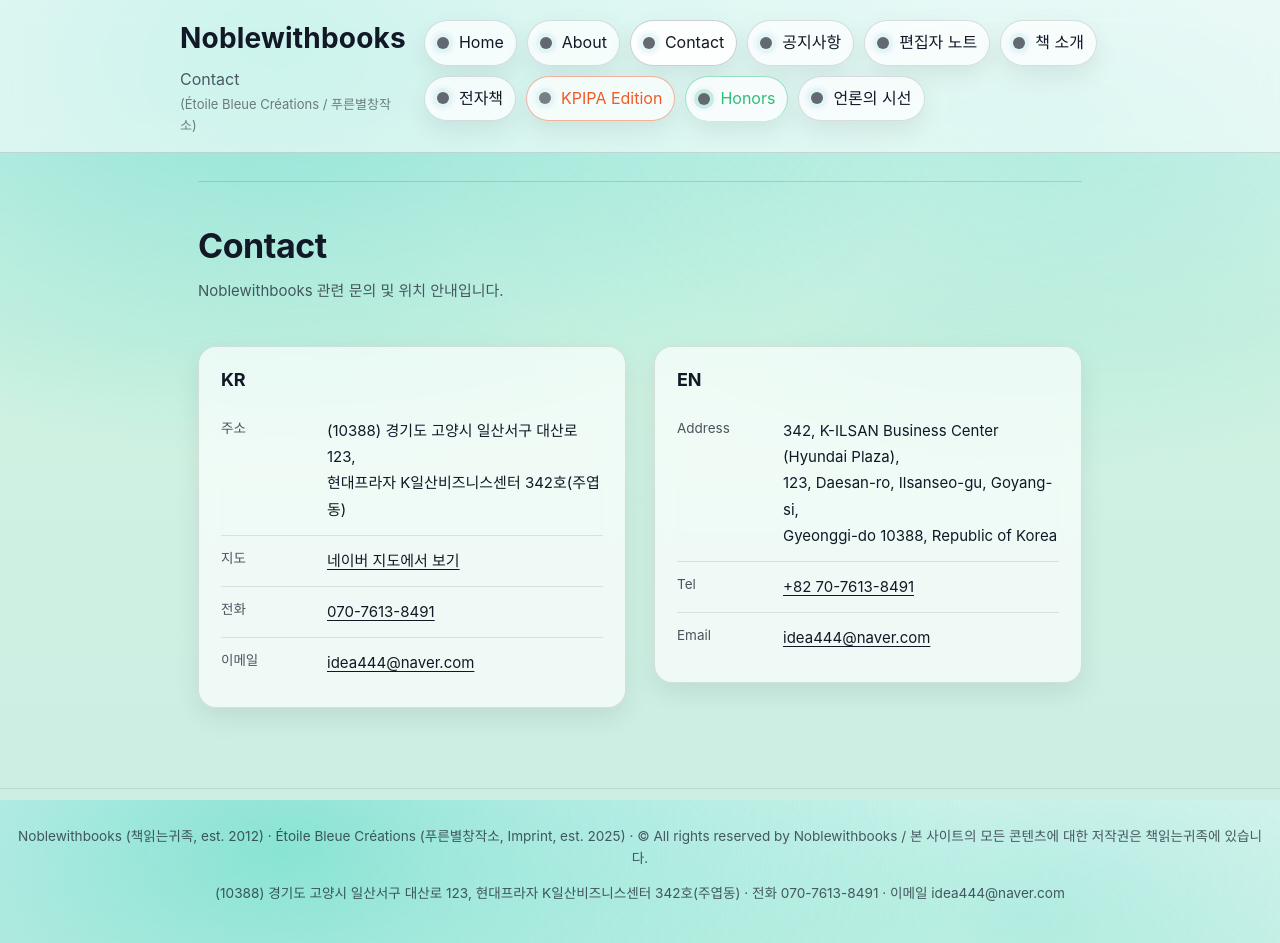
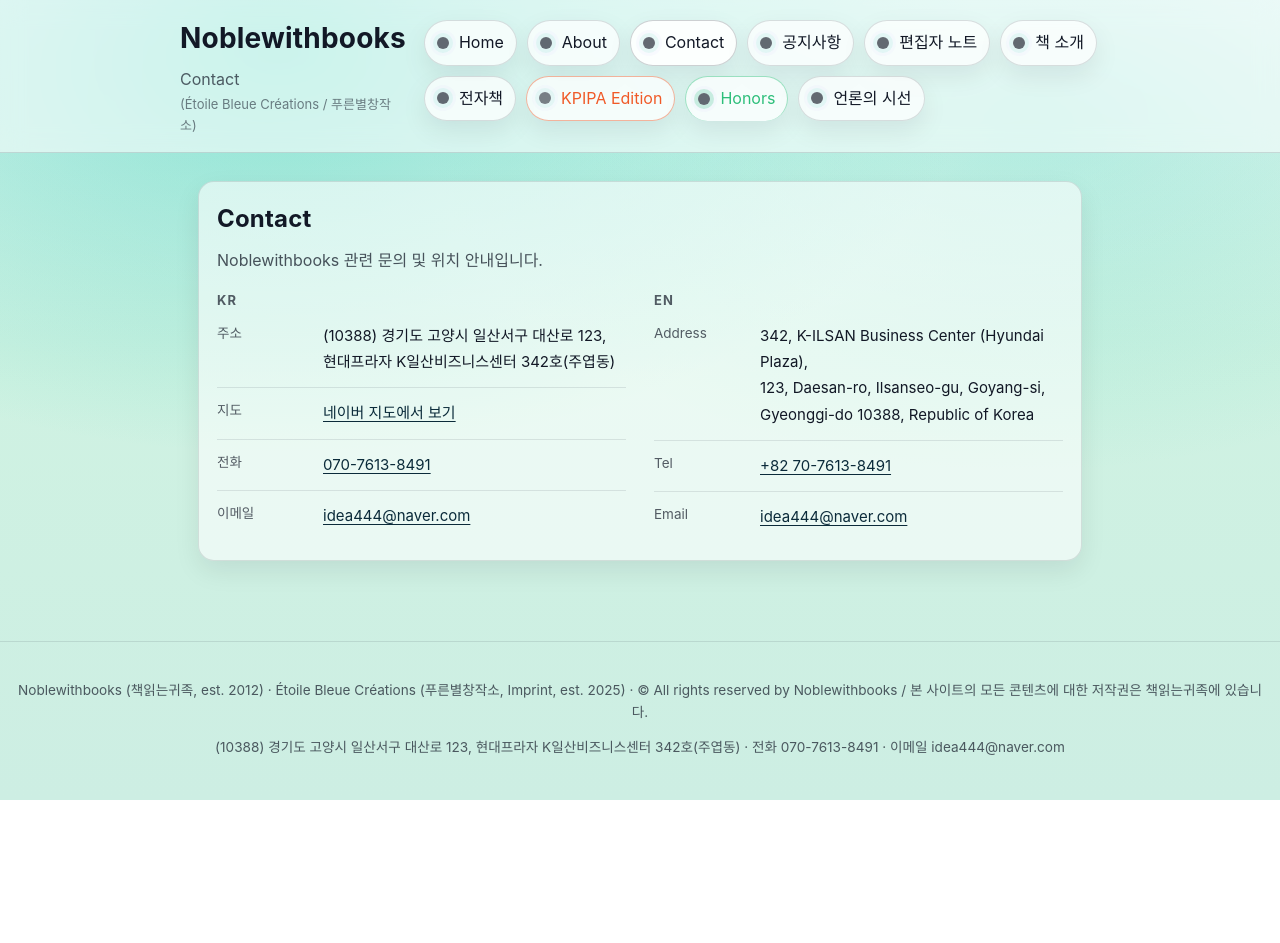
Before and after one commit to noblewithbooks/noblewithbooks-homepage, a plain HTML site: page contact.html in a window 1280 px wide. After the commit the page ends 800 px from the top, so only its background shows below. Drawn offline with Linux system fonts and the light colour scheme.

Commit message:
Unify contact page with About card layout and fix KR tel link to intl format

```diff
--- a/contact.html
+++ b/contact.html
@@ -49,22 +49,12 @@
 
   <!-- CONTACT PAGE -->
  <main class="container contact">
-
-    <section class="contact-section">
-      <div class="contact-card">
-
-        <header class="contact-header">
+ <section class="card">
     <h2>Contact</h2>
-          <p class="contact-intro">
-            Noblewithbooks 관련 문의 및 위치 안내입니다.
-          </p>
-        </header>
-
-        <div class="contact-divider" aria-hidden="true"></div>
+    <p class="muted">Noblewithbooks 관련 문의 및 위치 안내입니다.</p>
 
     <div class="contact-grid">
-
-          <!-- KOREAN BLOCK (Korean only) -->
+      <!-- KR -->
       <section class="contact-block" aria-label="한국어 주소 및 연락처">
         <h3>KR</h3>
 
@@ -90,7 +80,7 @@
         <div class="contact-item">
           <div class="contact-label">전화</div>
           <div class="contact-value">
-                <a class="contact-link" href="tel:07076138491">070-7613-8491</a>
+            <a class="contact-link" href="tel:+827076138491">070-7613-8491</a>
           </div>
         </div>
 
@@ -102,7 +92,7 @@
         </div>
       </section>
 
-          <!-- ENGLISH BLOCK (English only) -->
+      <!-- EN -->
       <section class="contact-block" aria-label="English address and contact">
         <h3>EN</h3>
 
@@ -129,12 +119,10 @@
           </div>
         </div>
       </section>
-
-        </div>
     </div>
   </section>
+</main>
 
-  </main>
 
   <!-- FOOTER -->
   <footer class="site-footer">
--- a/style.css
+++ b/style.css
@@ -497,66 +497,41 @@
 
 
 /* =========================
-   CONTACT (Editorial Layout) — Card 2up + Footer Note
+   CONTACT — Same as ABOUT (single card)
+   Replace ALL previous contact CSS with this block.
 ========================= */
-.page.contact{
-  max-width: 980px;
-  margin: 0 auto;
-  padding: 76px 32px 88px;
-}
-
+
+/* 컨택트 페이지는 About처럼 .container + .card를 그대로 씀.
+   그래서 contact 전용 레이아웃/보더(위 선) 전부 제거. */
+
+.container.contact{
+  /* About의 .container와 동일하게 두고 싶으면 아예 비워도 됨 */
+}
+
+/* 혹시 예전 contact-section이 남아 있으면 선/패딩을 죽임 */
 .contact-section{
-  border-top: 1px solid var(--line);
-  padding-top: 44px;
-}
-
-.contact-header{
-  margin-bottom: 42px;
-}
-
-.contact-header h2{
-  margin: 0 0 12px;
-  font-size: 34px;
-  font-weight: 650;
-  letter-spacing: -0.45px;
-  line-height: 1.18;
-}
-
-.contact-intro{
-  margin: 0;
-  font-size: 15px;
-  line-height: 1.75;
-  color: var(--muted);
-  max-width: 68ch;
-}
-
-/* 2 cards */
+  border: 0 !important;
+  padding: 0 !important;
+  margin: 0 !important;
+}
+
+/* About 카드 안에서만 쓰는 내부 정렬 */
 .contact-grid{
   display: grid;
   grid-template-columns: 1fr 1fr;
   gap: 28px;
   align-items: start;
-}
-
-/* card */
-.contact-block{
-  padding: 22px 22px 18px;
-  border: 1px solid rgba(18,24,38,0.12);
-  border-radius: 18px;
-  background: var(--panel);
-  box-shadow: var(--shadow-soft);
-  backdrop-filter: blur(10px);
+  margin-top: 16px;
 }
 
 .contact-block h3{
-  margin: 0 0 14px;
-  font-size: 18px;
-  font-weight: 650;
-  letter-spacing: -0.2px;
-  line-height: 1.25;
-}
-
-/* list inside card */
+  margin: 0 0 12px;
+  font-size: 13px;
+  letter-spacing: 0.08em;
+  text-transform: uppercase;
+  color: var(--muted);
+}
+
 .contact-item{
   display: grid;
   grid-template-columns: 92px 1fr;
@@ -565,13 +540,15 @@
   border-top: 1px solid rgba(18,24,38,0.10);
 }
 
-.contact-item:first-of-type{ border-top: 0; }
+.contact-item:first-of-type{
+  border-top: 0;
+  padding-top: 0;
+}
 
 .contact-label{
   font-size: 13.5px;
   line-height: 1.6;
-  opacity: 0.74;
-  color: var(--text);
+  color: var(--muted);
 }
 
 .contact-value{
@@ -587,23 +564,15 @@
   text-decoration-thickness: 1px;
 }
 
-/* outside footer note (below the 2 cards) */
-.contact-note{
-  margin: 22px 2px 0;
-  padding-top: 16px;
-  border-top: 1px solid rgba(18,24,38,0.10);
-  font-size: 13.5px;
-  line-height: 1.7;
-  color: var(--muted);
-}
-
-/* responsive */
 @media (max-width: 860px){
-  .page.contact{ padding: 64px 20px 76px; }
-  .contact-grid{ grid-template-columns: 1fr; gap: 18px; }
-  .contact-header h2{ font-size: 30px; }
-}
-
+  .contact-grid{
+    grid-template-columns: 1fr;
+    gap: 18px;
+  }
+  .contact-item{
+    grid-template-columns: 78px 1fr;
+  }
+}
 
 /* =========================
    EDITOR NOTE
```
Lines whose indentation alone changed are shown as unchanged.
